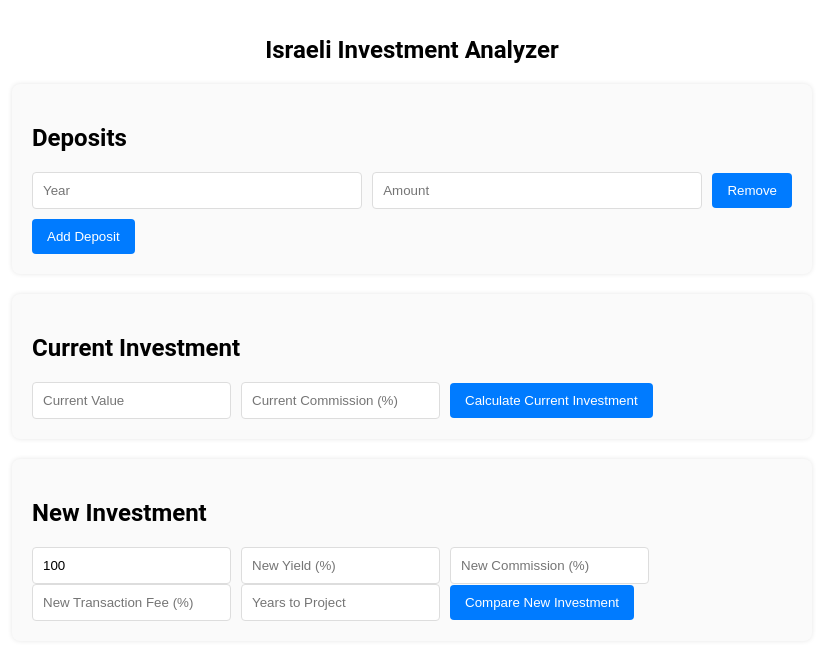
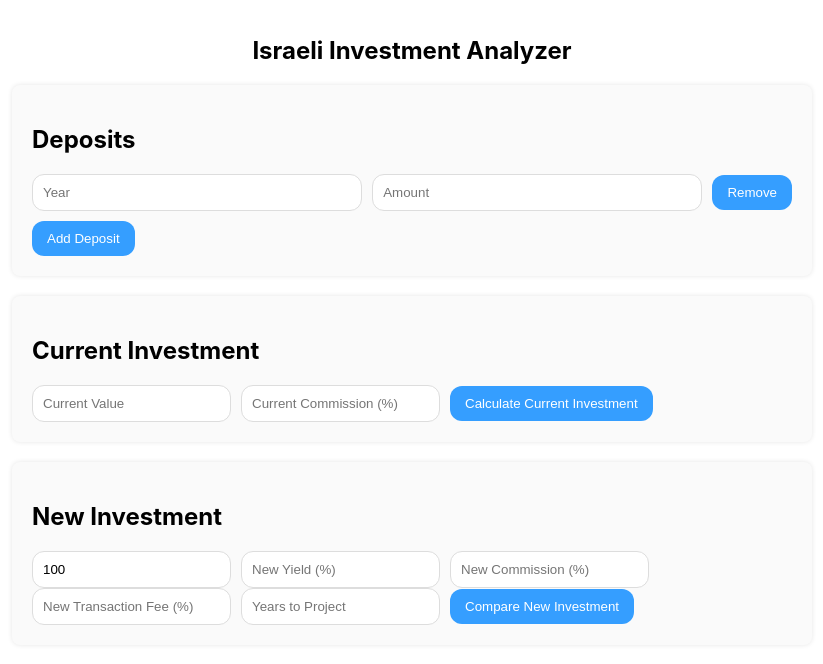
Before and after one commit to oferfive/Should_i_move_my_money, a React (Create React App) app in the folder investment-analyzer/: page / in a window 1280 px wide. Shown: the top 664 px of the page, without its empty margins (228-1051 px from the left). Built offline with nearby package versions, Linux system fonts and the light colour scheme.

Commit message:
Improved CSS v1

```diff
--- a/investment-analyzer/src/App.css
+++ b/investment-analyzer/src/App.css
@@ -1,5 +1,5 @@
 body {
-  font-family: 'Roboto', sans-serif;
+  font-family: 'Inter', sans-serif;
   background-color: #f5f5f5;
   margin: 0;
   padding: 0;
@@ -39,14 +39,14 @@ body {
   padding: 10px;
   margin-right: 10px;
   border: 1px solid #ddd;
-  border-radius: 4px;
+  border-radius: 12px;
 }
 
 .button {
   padding: 10px 15px;
   border: none;
-  border-radius: 4px;
-  background-color: #007bff;
+  border-radius: 12px;
+  background-color: #359EFF;
   color: #fff;
   cursor: pointer;
 }
@@ -55,8 +55,32 @@ body {
   background-color: #0056b3;
 }
 
+.button-gray {
+  padding: 10px 20px;
+  background-color: #d3d3d3;
+  color: #333;
+  border: none;
+  border-radius: 12px;
+  cursor: pointer;
+}
+
+.button-gray:hover {
+  background-color: #c0c0c0;
+}
+
 .error {
   color: red;
   margin-top: 10px;
   display: block;
 }
+
+/* Remove arrows in input type number */
+input[type="number"] {
+  -moz-appearance: textfield;
+}
+
+input[type="number"]::-webkit-outer-spin-button,
+input[type="number"]::-webkit-inner-spin-button {
+  -webkit-appearance: none;
+  margin: 0;
+}
```
